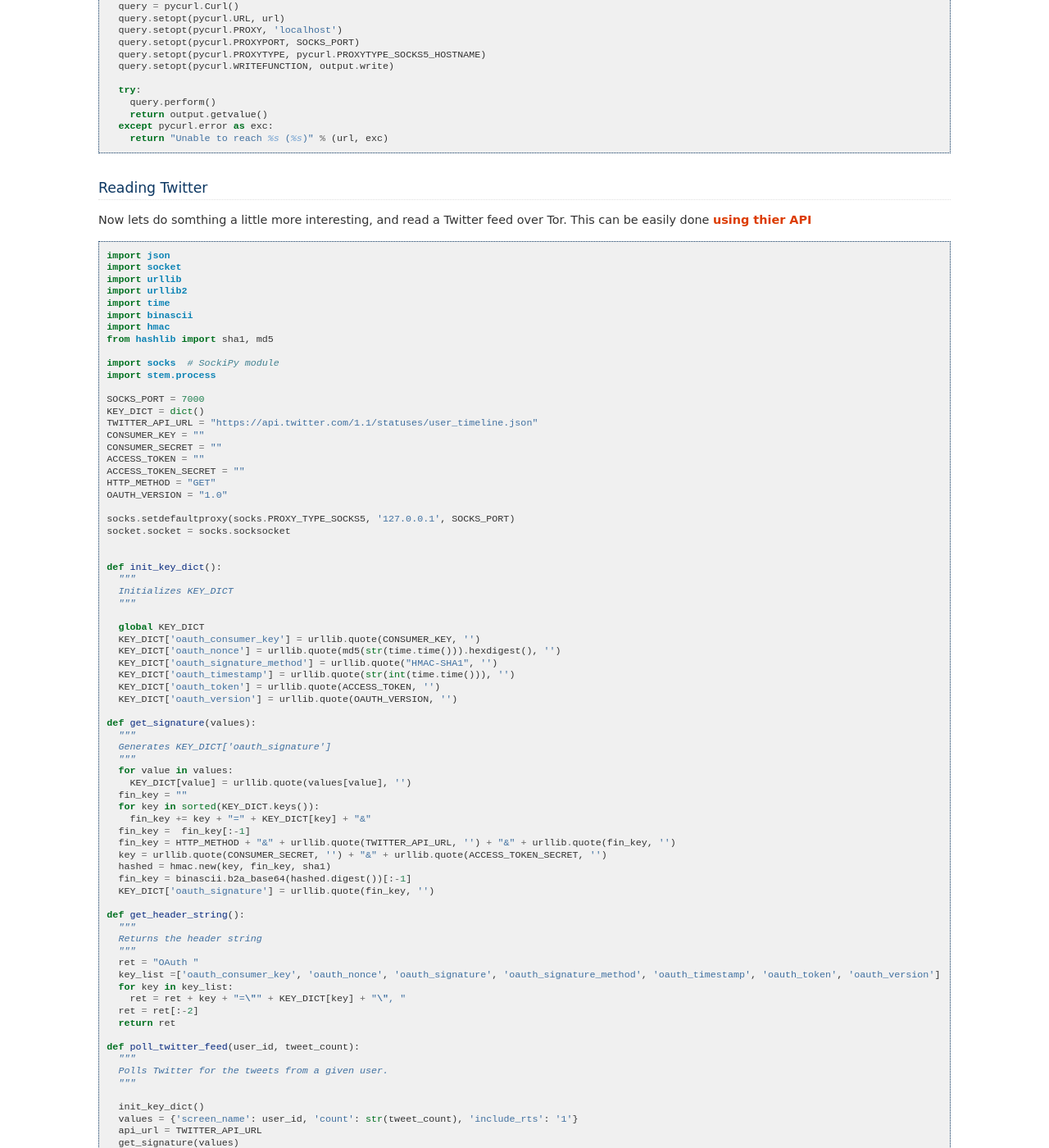
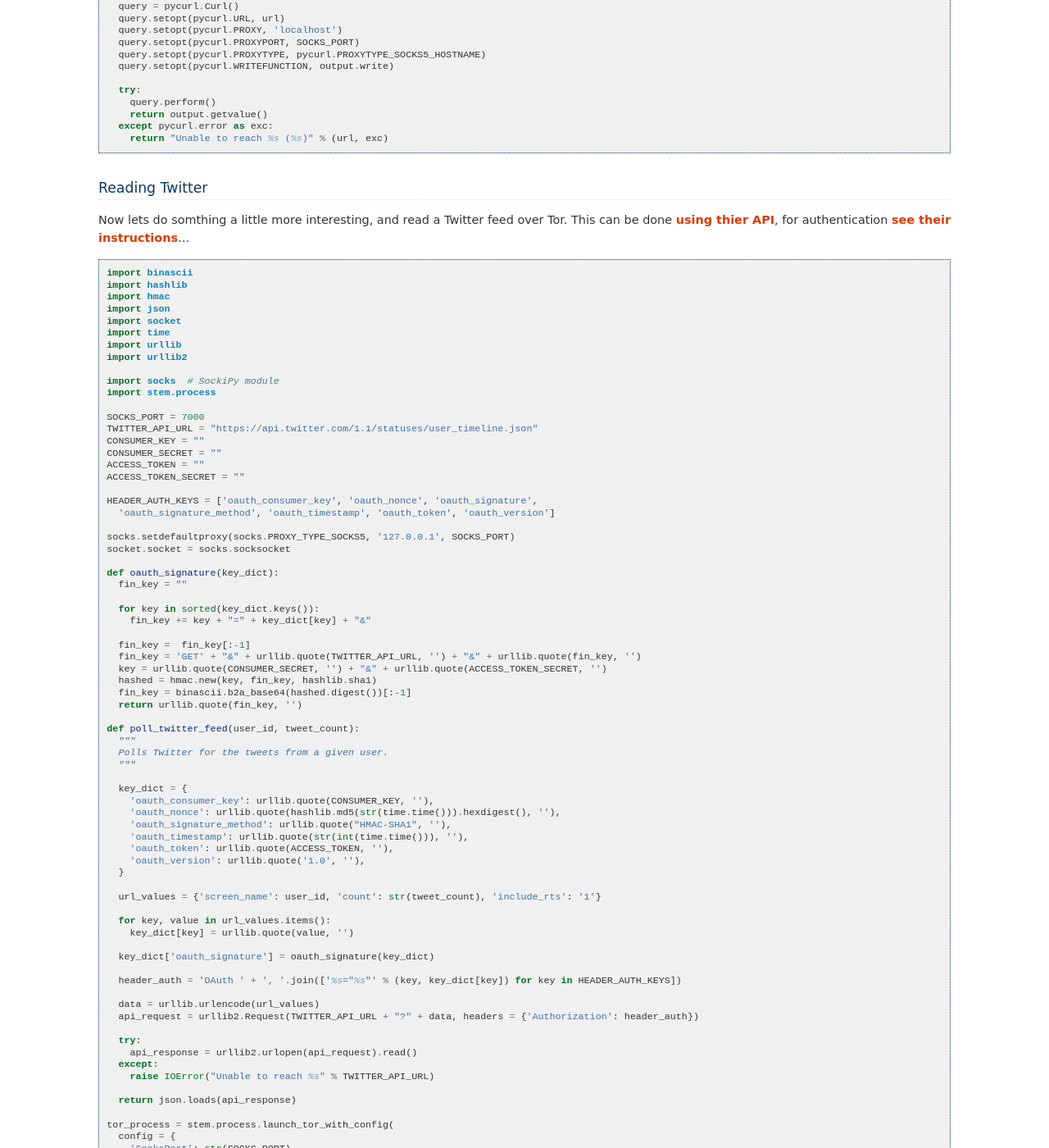
Before and after one commit to torproject/stem, a Sphinx documentation site: the page built from docs/tutorials/to_russia_with_love.rst, in a window 1280 px wide and 1400 px high, scrolled down 2017 px. Shown: the whole window at 82% size. Built offline with Sphinx 7.4.7, drawn with Linux system fonts in a browser that asks for light colours; some of the changed text lies outside the part shown.

Commit message:
Simplifying twitter example
Replacing the KEY_DICT global and helpers with a shorter script. I don't have a
Twitter account so unfortunately can't exercise this sucker, but should be
equivalent to what we had previously.

This and the prior commit are for...

  https://trac.torproject.org/projects/tor/ticket/9003

```diff
--- a/docs/tutorials/to_russia_with_love.rst
+++ b/docs/tutorials/to_russia_with_love.rst
@@ -121,93 +121,78 @@ Besides SocksiPy, you can also use `PycURL <http://pycurl.sourceforge.net/>`_ to
 Reading Twitter
 ---------------
 
-Now lets do somthing a little more interesting, and read a Twitter feed over Tor. This can be easily done `using thier API <https://dev.twitter.com/rest/reference/get/statuses/user_timeline>`_
+Now lets do somthing a little more interesting, and read a Twitter feed over Tor. This can be done `using thier API <https://dev.twitter.com/rest/reference/get/statuses/user_timeline>`_, for authentication `see their instructions <https://dev.twitter.com/oauth/overview/application-owner-access-tokens>`_...
 
 ::
 
+  import binascii
+  import hashlib
+  import hmac
   import json
   import socket
+  import time
   import urllib
   import urllib2
-  import time
-  import binascii
-  import hmac
-  from hashlib import sha1, md5
 
   import socks  # SockiPy module
   import stem.process
 
   SOCKS_PORT = 7000
-  KEY_DICT = dict()
   TWITTER_API_URL = "https://api.twitter.com/1.1/statuses/user_timeline.json"
   CONSUMER_KEY = ""
   CONSUMER_SECRET = ""
   ACCESS_TOKEN = ""
   ACCESS_TOKEN_SECRET = ""
-  HTTP_METHOD = "GET"
-  OAUTH_VERSION = "1.0"
+
+  HEADER_AUTH_KEYS = ['oauth_consumer_key', 'oauth_nonce', 'oauth_signature',
+    'oauth_signature_method', 'oauth_timestamp', 'oauth_token', 'oauth_version']
 
   socks.setdefaultproxy(socks.PROXY_TYPE_SOCKS5, '127.0.0.1', SOCKS_PORT)
   socket.socket = socks.socksocket
 
+  def oauth_signature(key_dict):
+    fin_key = ""
 
-  def init_key_dict():
-    """
-    Initializes KEY_DICT
-    """
+    for key in sorted(key_dict.keys()):
+      fin_key += key + "=" + key_dict[key] + "&"
 
-    global KEY_DICT
-    KEY_DICT['oauth_consumer_key'] = urllib.quote(CONSUMER_KEY, '')
-    KEY_DICT['oauth_nonce'] = urllib.quote(md5(str(time.time())).hexdigest(), '')
-    KEY_DICT['oauth_signature_method'] = urllib.quote("HMAC-SHA1", '')
-    KEY_DICT['oauth_timestamp'] = urllib.quote(str(int(time.time())), '')
-    KEY_DICT['oauth_token'] = urllib.quote(ACCESS_TOKEN, '')
-    KEY_DICT['oauth_version'] = urllib.quote(OAUTH_VERSION, '')
-
-  def get_signature(values):
-    """
-    Generates KEY_DICT['oauth_signature']
-    """
-    for value in values:
-      KEY_DICT[value] = urllib.quote(values[value], '')
-    fin_key = ""
-    for key in sorted(KEY_DICT.keys()):
-      fin_key += key + "=" + KEY_DICT[key] + "&"
     fin_key =  fin_key[:-1]
-    fin_key = HTTP_METHOD + "&" + urllib.quote(TWITTER_API_URL, '') + "&" + urllib.quote(fin_key, '')
+    fin_key = 'GET' + "&" + urllib.quote(TWITTER_API_URL, '') + "&" + urllib.quote(fin_key, '')
     key = urllib.quote(CONSUMER_SECRET, '') + "&" + urllib.quote(ACCESS_TOKEN_SECRET, '')
-    hashed = hmac.new(key, fin_key, sha1)
+    hashed = hmac.new(key, fin_key, hashlib.sha1)
     fin_key = binascii.b2a_base64(hashed.digest())[:-1]
-    KEY_DICT['oauth_signature'] = urllib.quote(fin_key, '')
-
-  def get_header_string():
-    """
-    Returns the header string
-    """
-    ret = "OAuth "
-    key_list =['oauth_consumer_key', 'oauth_nonce', 'oauth_signature', 'oauth_signature_method', 'oauth_timestamp', 'oauth_token', 'oauth_version']
-    for key in key_list:
-      ret = ret + key + "=\"" + KEY_DICT[key] + "\", "
-    ret = ret[:-2]
-    return ret
+    return urllib.quote(fin_key, '')
 
   def poll_twitter_feed(user_id, tweet_count):
     """
     Polls Twitter for the tweets from a given user.
     """
 
-    init_key_dict()
-    values = {'screen_name': user_id, 'count': str(tweet_count), 'include_rts': '1'}
-    api_url = TWITTER_API_URL
-    get_signature(values)
-    headers = {'Authorization': get_header_string()}
-    data = urllib.urlencode(values)
-    api_request = urllib2.Request(api_url + "?" + data, headers= headers)
+    key_dict = {
+      'oauth_consumer_key': urllib.quote(CONSUMER_KEY, ''),
+      'oauth_nonce': urllib.quote(hashlib.md5(str(time.time())).hexdigest(), ''),
+      'oauth_signature_method': urllib.quote("HMAC-SHA1", ''),
+      'oauth_timestamp': urllib.quote(str(int(time.time())), ''),
+      'oauth_token': urllib.quote(ACCESS_TOKEN, ''),
+      'oauth_version': urllib.quote('1.0', ''),
+    }
+
+    url_values = {'screen_name': user_id, 'count': str(tweet_count), 'include_rts': '1'}
+
+    for key, value in url_values.items():
+      key_dict[key] = urllib.quote(value, '')
+
+    key_dict['oauth_signature'] = oauth_signature(key_dict)
+
+    header_auth = 'OAuth ' + ', '.join(['%s="%s"' % (key, key_dict[key]) for key in HEADER_AUTH_KEYS])
+
+    data = urllib.urlencode(url_values)
+    api_request = urllib2.Request(TWITTER_API_URL + "?" + data, headers = {'Authorization': header_auth})
 
     try:
       api_response = urllib2.urlopen(api_request).read()
     except:
-      raise IOError("Unable to reach %s" % api_url)
+      raise IOError("Unable to reach %s" % TWITTER_API_URL)
 
     return json.loads(api_response)
 
```
